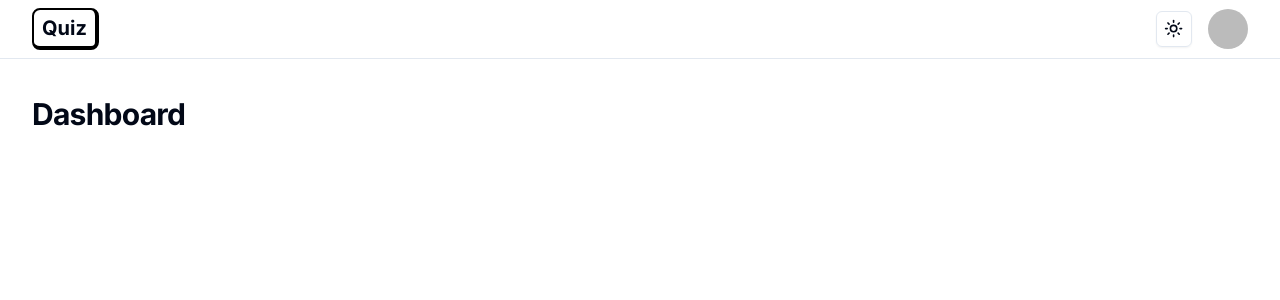
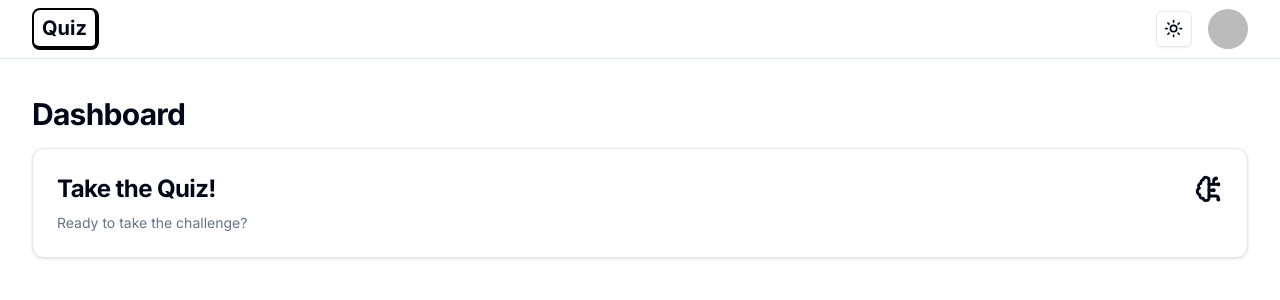
Before and after one commit to carlsondultra/openai-quiz, a Next.js app: page /dashboard in a window 1280 px wide. Shown: the top 300 px of the page. Built offline with nearby package versions, Linux system fonts and the light colour scheme; no server answers; sample sign-in values are in the browser's storage.

Commit message:
adding a quiz card to dashboard

```diff
--- a/src/app/dashboard/page.tsx
+++ b/src/app/dashboard/page.tsx
@@ -1,6 +1,7 @@
 import { getAuthSession } from '@/lib/nextauth'
 import { redirect } from 'next/navigation'
 import React from 'react'
+import QuizMeCard from '@/components/dashboard/QuizMeCard'
 
 type Props = {}
 
@@ -20,7 +21,7 @@ const Dashboard = async (props: Props) => {
         </div>
 
         <div className="grid gap-4 mt-4 md:grid-cols-2"></div>
-
+            <QuizMeCard />
         <div className="grid gap-4 mt-4 md:grid-cols-2 lg:grid-cols-7"></div>
 
     </main>
--- /dev/null
+++ b/src/components/dashboard/QuizMeCard.tsx
@@ -0,0 +1,25 @@
+import React from 'react'
+import { Card, CardContent, CardHeader, CardTitle } from '../ui/card'
+import { BrainCircuit } from '../../../node_modules/lucide-react';
+
+type Props = {}
+
+const QuizMeCard = (props: Props) => {
+  return (
+    <Card className='hover:cursor-pointer hover:opacity-75'>
+        <CardHeader className='flex flex-row items-center justify-between pb-2 space-y-0'>
+            <CardTitle className='text-2xl font-bold'>Take the Quiz!</CardTitle>
+            <BrainCircuit size={28} strokeWidth={2.5} />
+        </CardHeader>
+
+        <CardContent>
+            <p className="text-sm text-muted-foreground">
+                Ready to take the challenge?
+            </p>
+        </CardContent>
+
+    </Card>
+  )
+}
+
+export default QuizMeCard
```
